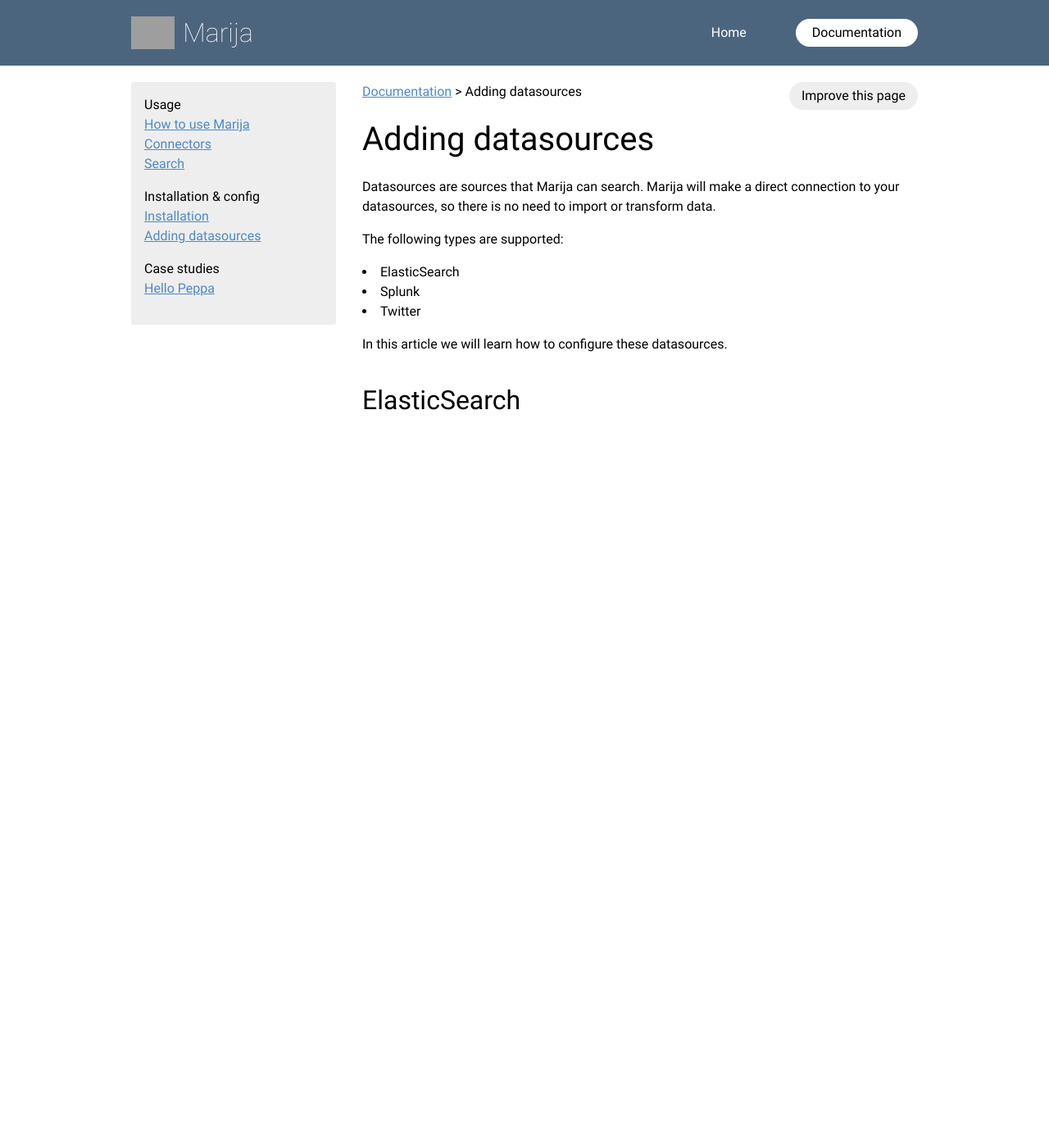
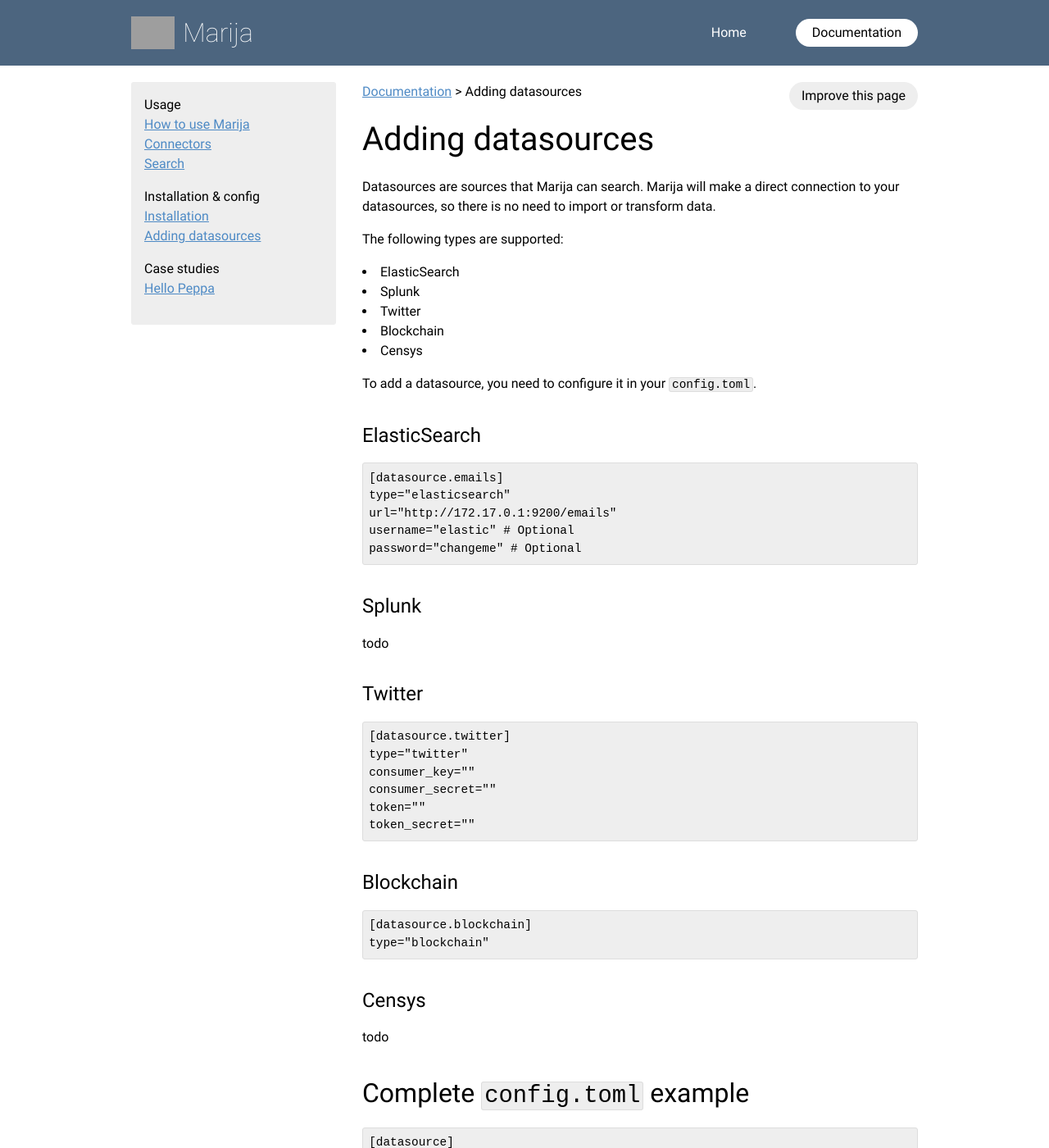
Before and after one commit to marijaio/marija-docs, a Jekyll site: the page built from adding-datasources.md, in a window 1280 px wide and 1400 px high. Shown: the whole window at 82% size. Built offline with Jekyll 4.4.1, drawn with Linux system fonts in a browser that asks for light colours; some of the changed text lies outside the part shown; grey boxes are pictures that could not be loaded.

Commit message:
installation

````diff
--- a/adding-datasources.md
+++ b/adding-datasources.md
@@ -10,7 +10,83 @@
 * ElasticSearch
 * Splunk
 * Twitter
+* Blockchain
+* Censys
 
-In this article we will learn how to configure these datasources.
+To add a datasource, you need to configure it in your `config.toml`.
 
-## ElasticSearch
+### ElasticSearch
+```
+[datasource.emails]
+type="elasticsearch"
+url="http://172.17.0.1:9200/emails"
+username="elastic" # Optional
+password="changeme" # Optional
+```
+
+### Splunk
+todo
+
+### Twitter
+```
+[datasource.twitter]
+type="twitter"
+consumer_key=""
+consumer_secret=""
+token=""
+token_secret=""
+```
+
+### Blockchain
+```
+[datasource.blockchain]
+type="blockchain"
+```
+
+### Censys
+todo
+
+## Complete `config.toml` example
+```
+[datasource]
+
+[datasource.spamtrap]
+type="elasticsearch"
+url="http://51.15.37.73:9200/spamtrap"
+
+[datasource.censys]
+type="censys"
+api-id=""
+api-secret=""
+
+[datasource.honeytrap]
+type="elasticsearch"
+url="http://51.15.37.73:9200/honeytrap-nos"
+username=elastic
+password=changeme
+
+[datasource.flow]
+type="elasticsearch"
+url="http://127.0.0.1:9209/flow"
+
+[datasource.twitter]
+type="twitter"
+consumer_key=""
+consumer_secret=""
+token=""
+token_secret=""
+
+[datasource.blockchain]
+type="blockchain"
+
+[[logging]]
+output = "stdout"
+level = "debug"
+```
+
+## Running Marija
+
+To run Marija with your `config.toml` use the following command:
+```
+docker run -d -p 8080:8080 -v $(pwd)/config.toml:/config/config.toml marija/marija
+```
````
